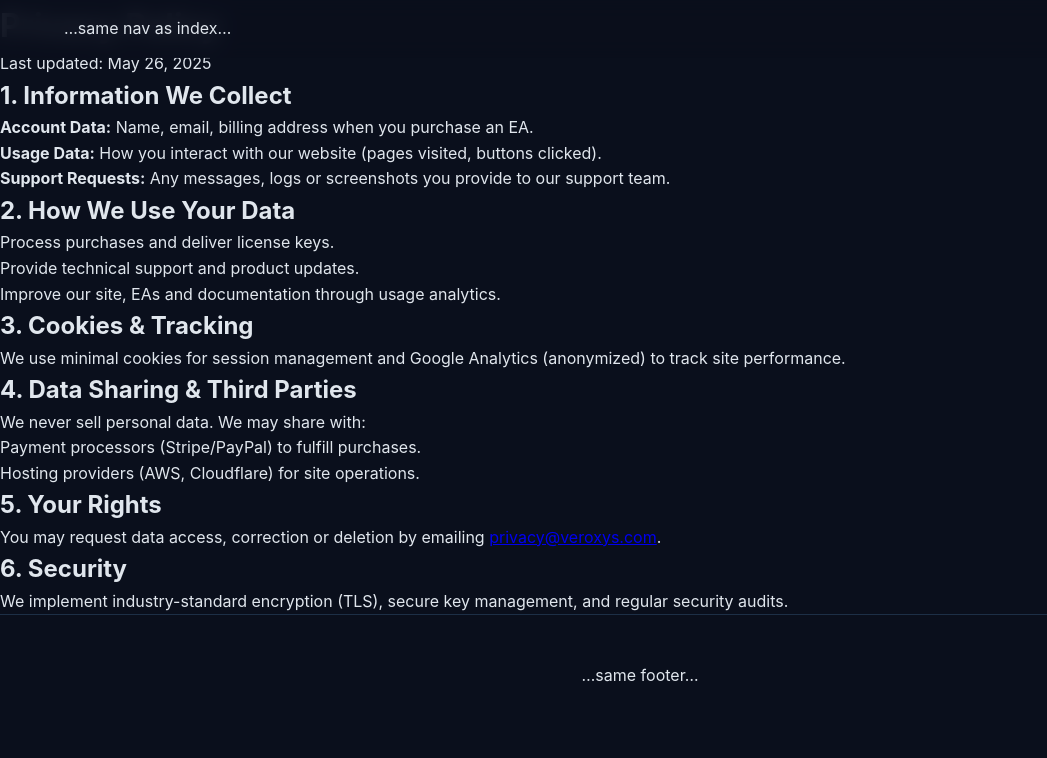
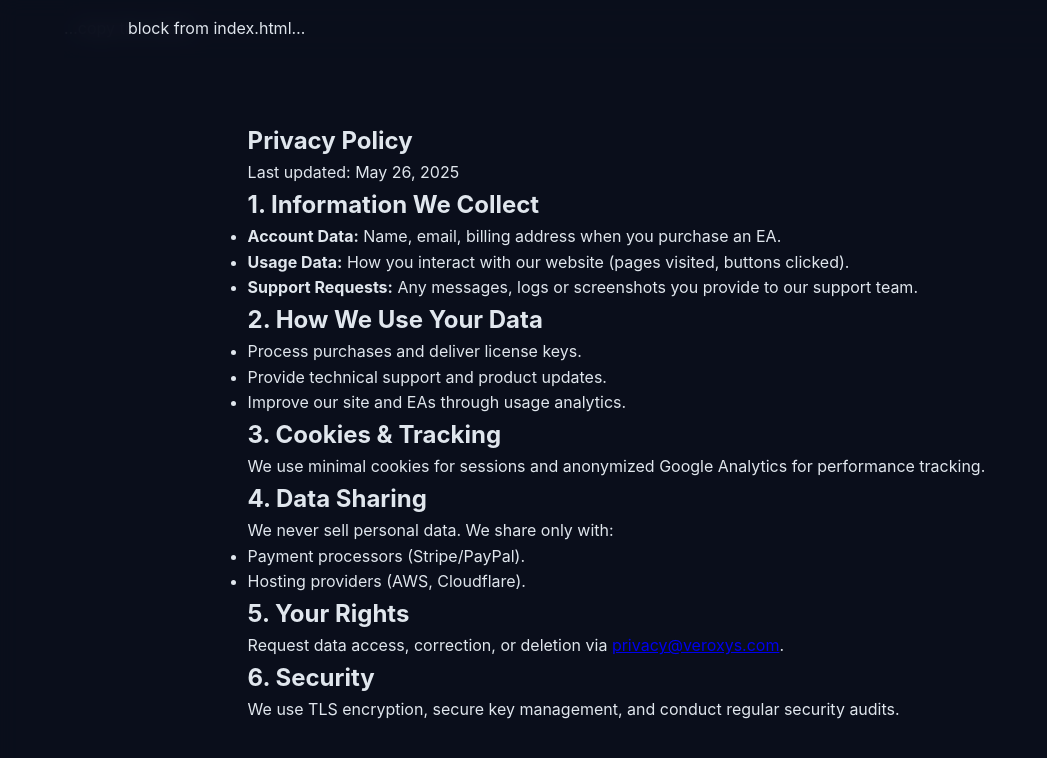
Before and after one commit to gabrieljordao1/veroxys-website, a plain HTML site: page privacy.html in a window 1280 px wide. Shown: the whole page, without its empty margins (0-1047 px from the left). Drawn offline with Linux system fonts and the light colour scheme.

Commit message:
Update privacy.html

```diff
--- a/privacy.html
+++ b/privacy.html
@@ -1,52 +1,46 @@
 <!DOCTYPE html>
 <html lang="en">
 <head>
-  <meta charset="UTF-8" />
-  <meta name="viewport" content="width=device-width,initial-scale=1" />
+  <meta charset="UTF-8"/>
+  <meta name="viewport" content="width=device-width,initial-scale=1"/>
   <title>Veroxys – Privacy Policy</title>
-  <link rel="stylesheet" href="styles.css" />
+  <link rel="stylesheet" href="styles.css"/>
 </head>
 <body>
-  <header>
-    <nav>…same nav as index…</nav>
-  </header>
+  <!-- Nav (same as index) -->
+  <nav id="navbar">…copy the entire <nav> block from index.html…</nav>
 
-  <main class="content">
+  <main style="padding:5rem 5%; max-width:900px; margin:0 auto; color:var(--text-light)">
     <h1>Privacy Policy</h1>
     <p>Last updated: May 26, 2025</p>
-
     <h2>1. Information We Collect</h2>
     <ul>
       <li><strong>Account Data:</strong> Name, email, billing address when you purchase an EA.</li>
       <li><strong>Usage Data:</strong> How you interact with our website (pages visited, buttons clicked).</li>
       <li><strong>Support Requests:</strong> Any messages, logs or screenshots you provide to our support team.</li>
     </ul>
-
     <h2>2. How We Use Your Data</h2>
     <ul>
       <li>Process purchases and deliver license keys.</li>
       <li>Provide technical support and product updates.</li>
-      <li>Improve our site, EAs and documentation through usage analytics.</li>
+      <li>Improve our site and EAs through usage analytics.</li>
     </ul>
-
     <h2>3. Cookies & Tracking</h2>
-    <p>We use minimal cookies for session management and Google Analytics (anonymized) to track site performance.</p>
-
-    <h2>4. Data Sharing & Third Parties</h2>
-    <p>We never sell personal data. We may share with:</p>
+    <p>We use minimal cookies for sessions and anonymized Google Analytics for performance tracking.</p>
+    <h2>4. Data Sharing</h2>
+    <p>We never sell personal data. We share only with:</p>
     <ul>
-      <li>Payment processors (Stripe/PayPal) to fulfill purchases.</li>
-      <li>Hosting providers (AWS, Cloudflare) for site operations.</li>
+      <li>Payment processors (Stripe/PayPal).</li>
+      <li>Hosting providers (AWS, Cloudflare).</li>
     </ul>
-
     <h2>5. Your Rights</h2>
-    <p>You may request data access, correction or deletion by emailing <a href="mailto:privacy@veroxys.com">privacy@veroxys.com</a>.</p>
-
+    <p>Request data access, correction, or deletion via <a href="mailto:privacy@veroxys.com">privacy@veroxys.com</a>.</p>
     <h2>6. Security</h2>
-    <p>We implement industry-standard encryption (TLS), secure key management, and regular security audits.</p>
+    <p>We use TLS encryption, secure key management, and conduct regular security audits.</p>
   </main>
 
-  <footer>…same footer…</footer>
+  <!-- Footer -->
+  <footer>…copy the entire <footer> block from index.html…</footer>
   <script src="main.js"></script>
 </body>
 </html>
```
